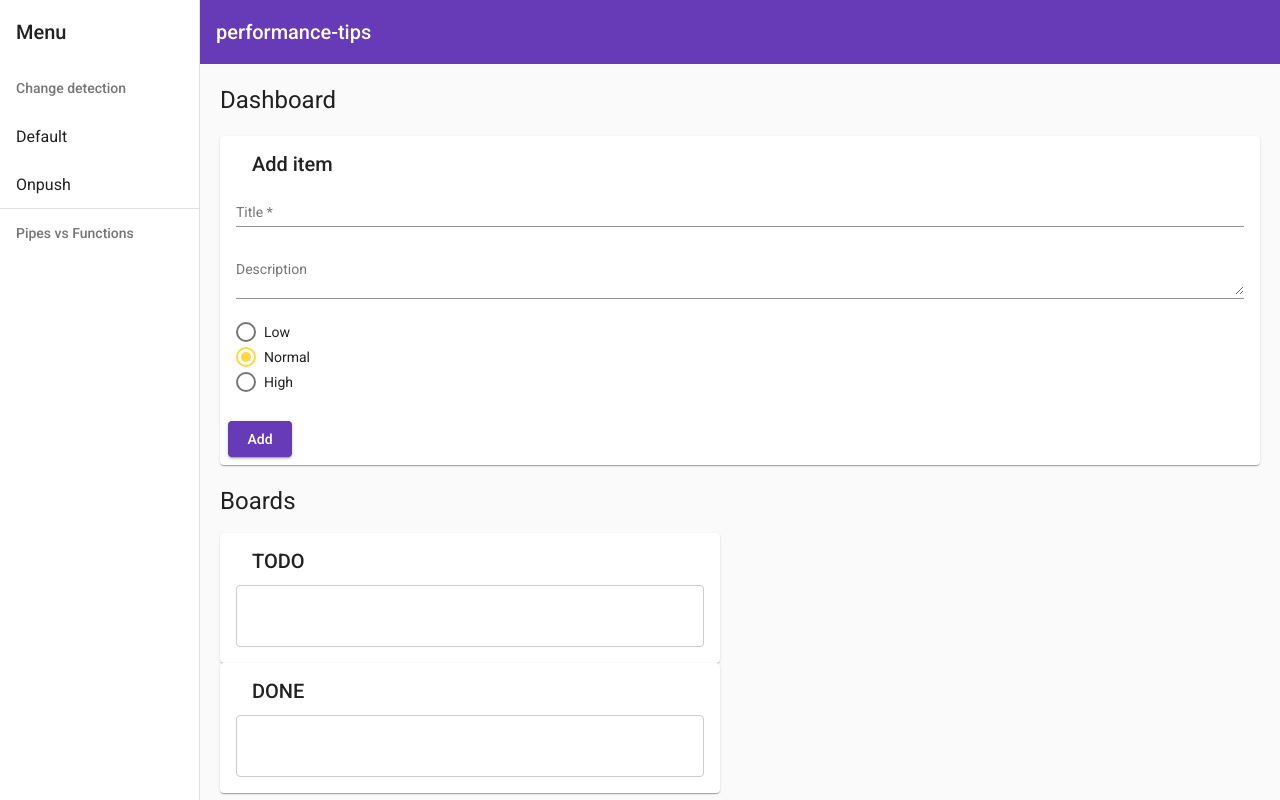
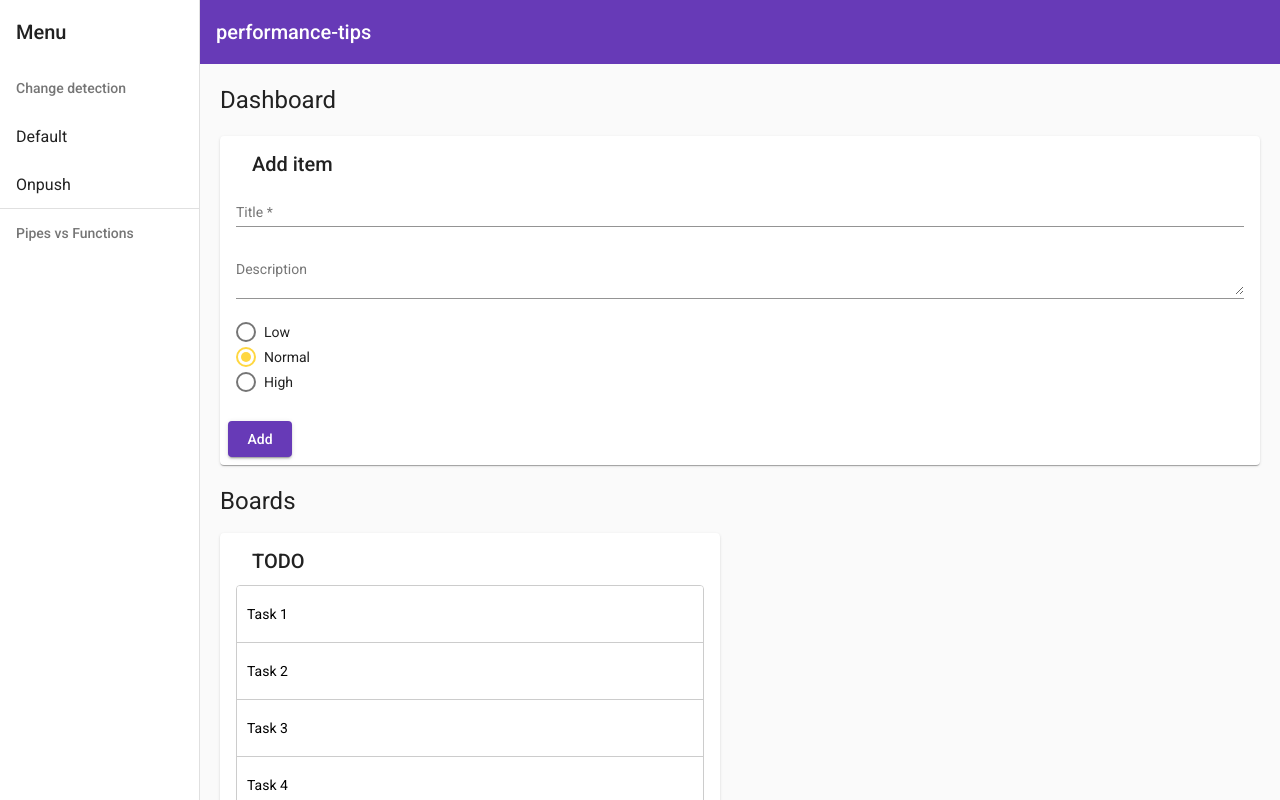
Before and after one commit to khristop/performance-tips-meetup, an Angular app: page /change-detection/todo in a window 1280 px wide. Built offline with nearby package versions, Linux system fonts and the light colour scheme.

Commit message:
:clown_face: Add mock data

```diff
--- a/src/app/change-detection-example/task.service.ts
+++ b/src/app/change-detection-example/task.service.ts
@@ -1,7 +1,7 @@
-import { Injectable } from '@angular/core';
+import { Injectable } from "@angular/core";
 
-export type Priority = 'low' | 'normal' | 'high';
-export type TaskStatus = 'progress' | 'done';
+export type Priority = "low" | "normal" | "high";
+export type TaskStatus = "progress" | "done";
 
 export interface Task {
   id: number;
@@ -16,11 +16,126 @@ export class TaskService {
   boards = [
     {
       title: "TODO",
-      tasks: []
+      tasks: [
+        {
+          id: 0,
+          title: "Task 1",
+          description:
+            "Elit magna duis excepteur aliqua exercitation et cillum voluptate sint ex eu magna dolor qui.",
+          priority: "high",
+          status: "progress",
+        },
+        {
+          id: 1,
+          title: "Task 2",
+          description:
+            "Reprehenderit dolore non tempor sunt aute minim eu fugiat occaecat quis esse.",
+          priority: "low",
+          status: "progress",
+        },
+        {
+          id: 2,
+          title: "Task 3",
+          description:
+            "Proident dolore reprehenderit cillum nulla aute deserunt pariatur deserunt sit exercitation in esse.",
+          priority: "high",
+          status: "progress",
+        },
+        {
+          id: 3,
+          title: "Task 4",
+          description:
+            "Aliqua labore consequat reprehenderit Lorem id esse laborum do eiusmod enim ad aliqua elit.",
+          priority: "normal",
+          status: "progress",
+        },
+        {
+          id: 4,
+          title: "Task 5",
+          description: "Eu nulla aliqua dolore irure sit consectetur.",
+          priority: "normal",
+          status: "progress",
+        },
+        {
+          id: 5,
+          title: "Task 6",
+          description:
+            "Velit eiusmod laboris officia consequat enim non anim reprehenderit cupidatat nostrud irure magna labore.",
+          priority: "low",
+          status: "progress",
+        },
+        {
+          id: 6,
+          title: "Task 7",
+          description: "Incididunt officia ad proident do cupidatat veniam.",
+          priority: "low",
+          status: "progress",
+        },
+        {
+          id: 7,
+          title: "Task 8",
+          description:
+            "Ea velit est deserunt duis eiusmod qui qui veniam ut sunt.",
+          priority: "high",
+          status: "progress",
+        },
+        {
+          id: 8,
+          title: "Task 9",
+          description:
+            "Adipisicing sit mollit nisi sunt eu incididunt sit officia ut mollit sunt occaecat veniam voluptate.",
+          priority: "normal",
+          status: "progress",
+        },
+        {
+          id: 9,
+          title: "Task 10",
+          description:
+            "Incididunt ad ipsum reprehenderit sunt cupidatat exercitation cillum.",
+          priority: "normal",
+          status: "progress",
+        },
+        {
+          id: 10,
+          title: "Task 11",
+          description: "Lorem veniam anim nulla in.",
+          priority: "high",
+          status: "progress",
+        },
+        {
+          id: 11,
+          title: "Task 12",
+          description: "Aute id enim ea proident anim velit elit.",
+          priority: "normal",
+          status: "progress",
+        },
+        {
+          id: 12,
+          title: "Task 13",
+          description: "Elit voluptate labore sunt ex.",
+          priority: "normal",
+          status: "progress",
+        },
+        {
+          id: 13,
+          title: "Task 14",
+          description: "Sit adipisicing eu anim labore qui aliqua.",
+          priority: "normal",
+          status: "progress",
+        },
+        {
+          id: 14,
+          title: "Task 15",
+          description:
+            "Id mollit ut Lorem veniam commodo ea eiusmod dolore ullamco minim et.",
+          priority: "high",
+          status: "progress",
+        },
+      ],
     },
     {
       title: "DONE",
-      tasks: []
+      tasks: [],
     },
   ];
 
```
